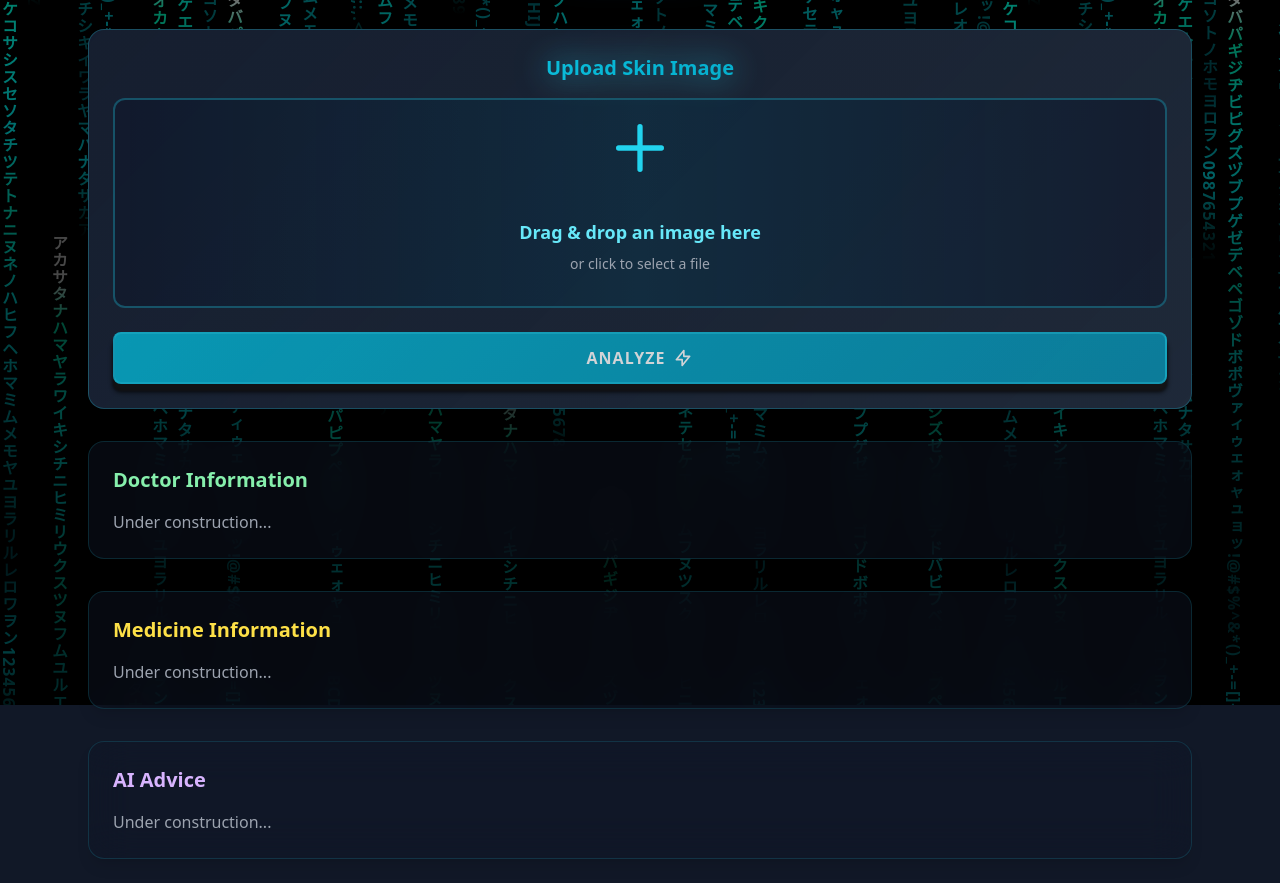
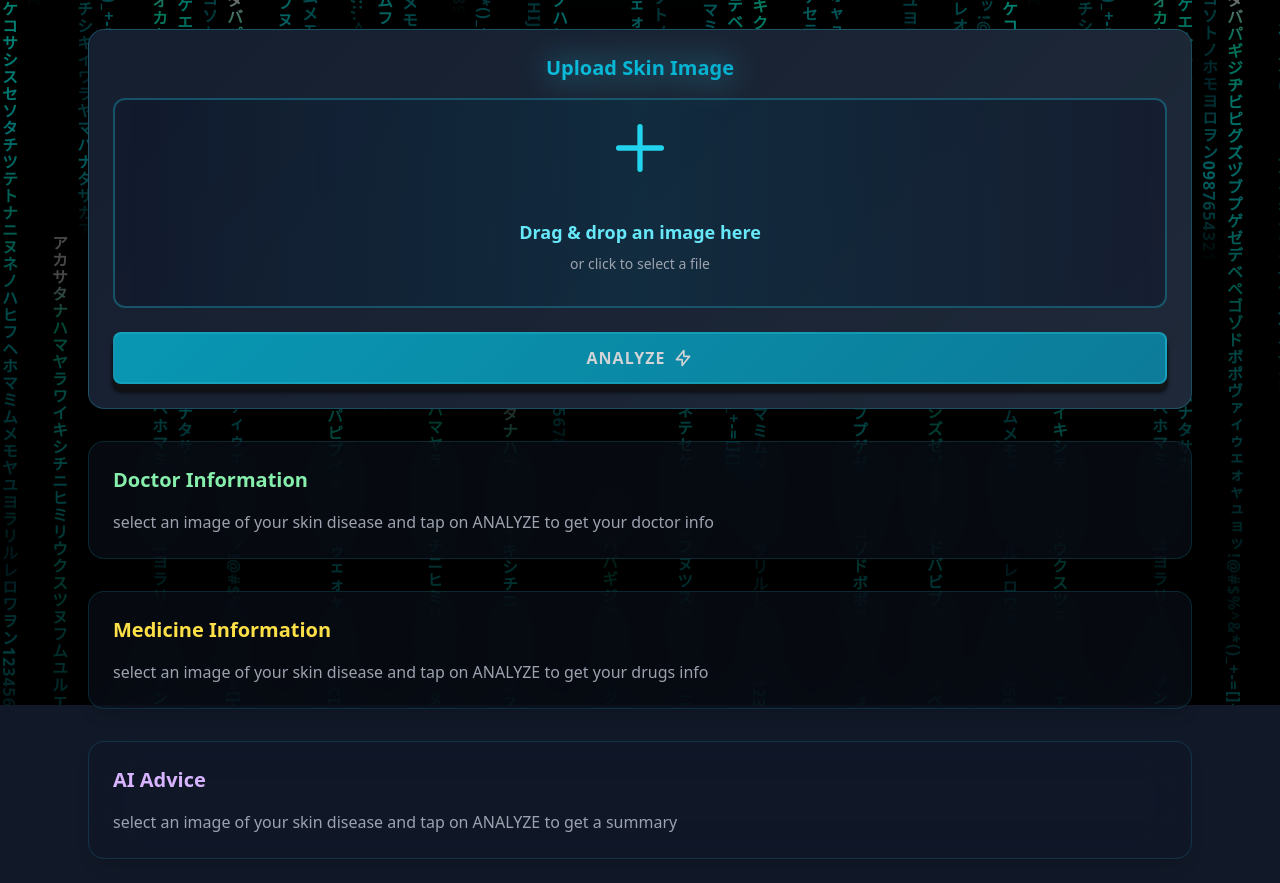
Before and after one commit to HritwikBhowmik/iDoctor, a plain HTML site: page index.html in a window 1280 px wide. Shown: the part 95-978 px from the top of the page. Drawn offline with nearby package versions, Linux system fonts and the light colour scheme.

Commit message:
typo fixed

```diff
--- a/index.html
+++ b/index.html
@@ -303,7 +303,7 @@
   <section id="doctorCard" class="glass-card rounded-2xl shadow-lg p-6 hover:shadow-green-500/50 transition">
     <h2 class="text-xl font-semibold mb-4 text-green-300">Doctor Information</h2>
     <div id="doctorData" class="space-y-2">
-      <p class="text-gray-400">Under construction...</p>
+      <p class="text-gray-400">select an image of your skin disease and tap on ANALYZE to get your doctor info</p>
     </div>
   </section>
 
@@ -311,7 +311,7 @@
   <section id="medicineCard" class="glass-card rounded-2xl shadow-lg p-6 hover:shadow-yellow-500/50 transition">
     <h2 class="text-xl font-semibold mb-4 text-yellow-300">Medicine Information</h2>
     <div id="medicineData" class="space-y-2">
-      <p class="text-gray-400">Under construction...</p>
+      <p class="text-gray-400">select an image of your skin disease and tap on ANALYZE to get your drugs info</p>
     </div>
   </section>
 
@@ -319,7 +319,7 @@
   <section id="llmCard" class="glass-card rounded-2xl shadow-lg p-6 hover:shadow-purple-500/50 transition">
     <h2 class="text-xl font-semibold mb-4 text-purple-300">AI Advice</h2>
     <div id="llmData" class="space-y-2">
-      <p class="text-gray-400">Under construction...</p>
+      <p class="text-gray-400">select an image of your skin disease and tap on ANALYZE to get a summary</p>
     </div>
   </section>
 
```
